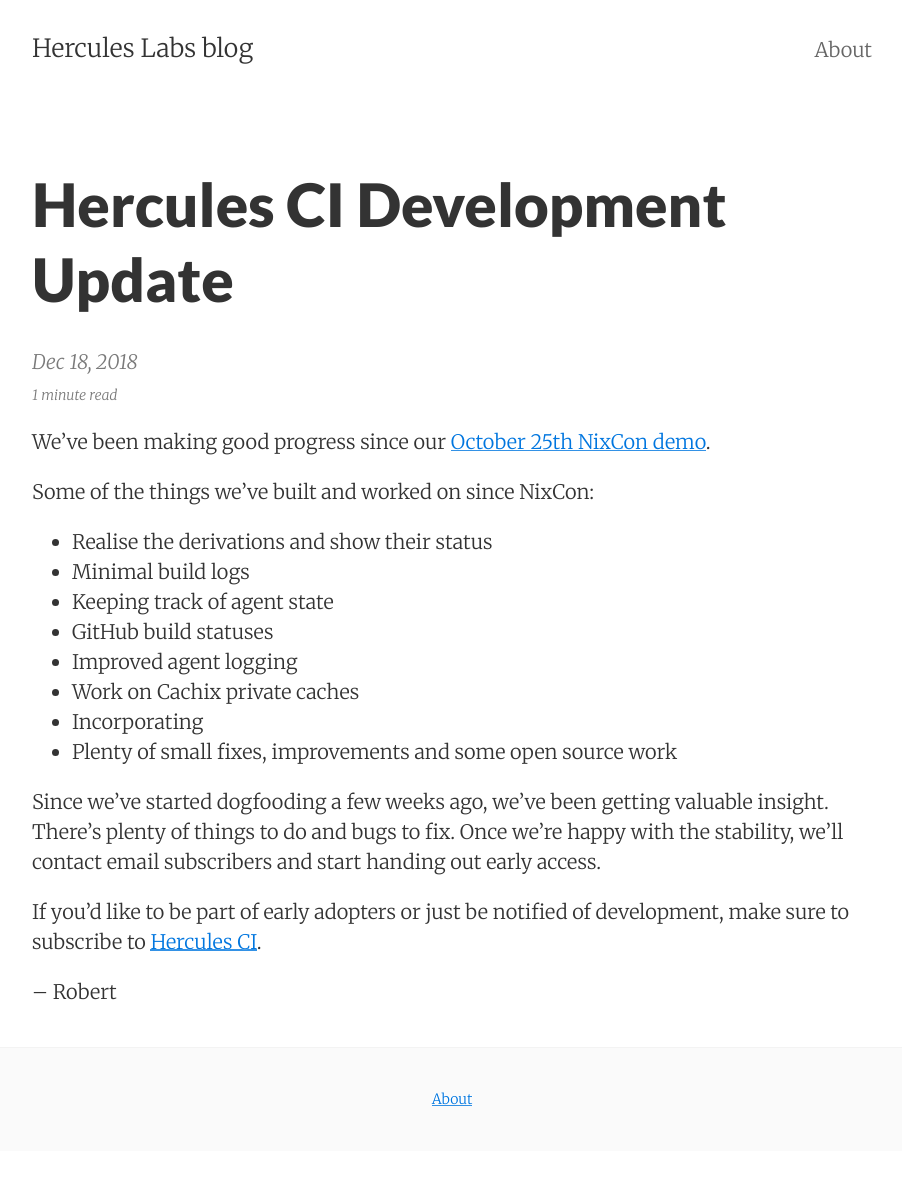
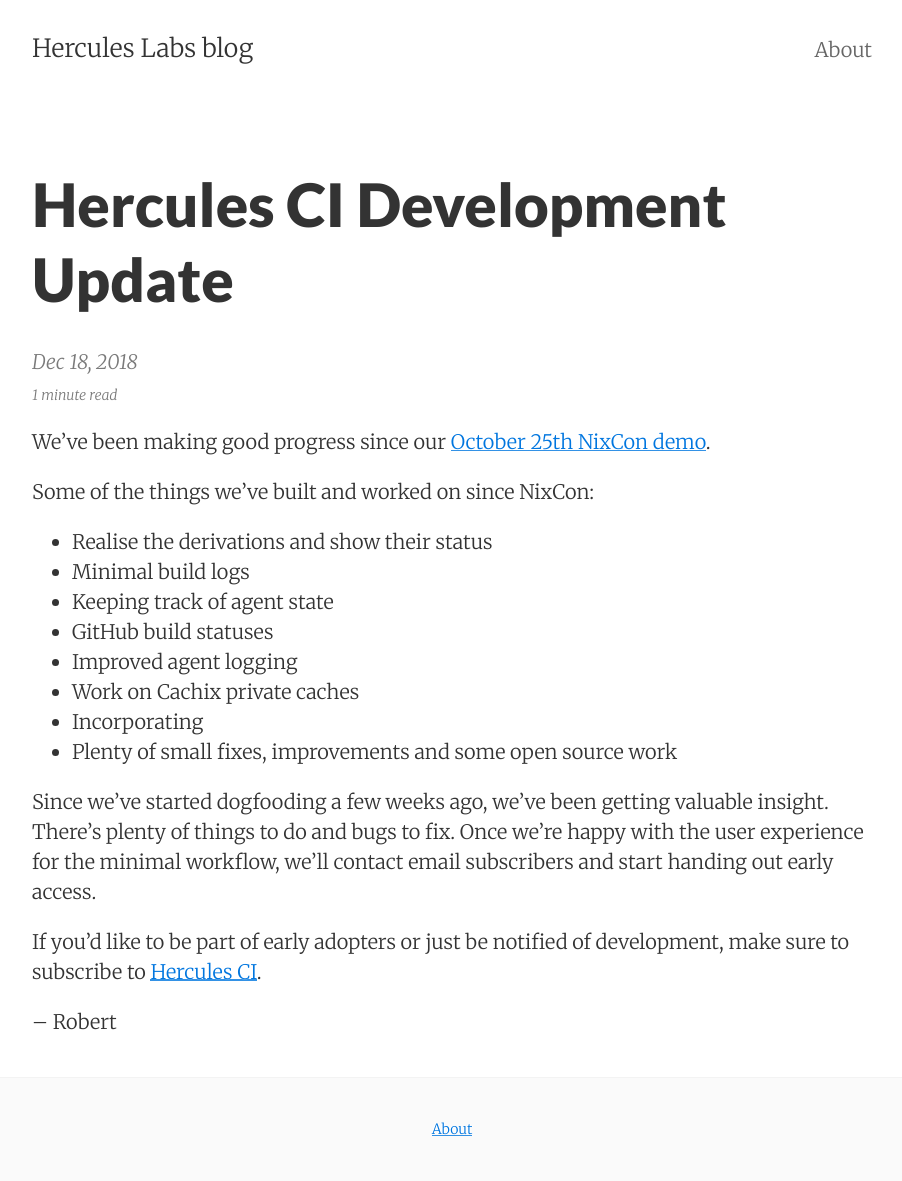
Before and after one commit to hercules-ci/blog.hercules-ci.com, a Jekyll site: the page built from _posts/2018-12-18-hercules-ci-development-update.md, in a window 1280 px wide. Shown: the whole page, without its empty margins (188-1090 px from the left). Built offline with Jekyll 4.4.1, drawn with Linux system fonts in a browser that asks for light colours; before the commit the page ends 1151 px from its top, so only the background shows below that.

Commit message:
Update 2018-12-18-hercules-ci-development-update.md

```diff
--- a/_posts/2018-12-18-hercules-ci-development-update.md
+++ b/_posts/2018-12-18-hercules-ci-development-update.md
@@ -20,7 +20,7 @@
  - Plenty of small fixes, improvements and some open source work
 
 Since we've started dogfooding a few weeks ago, we've been getting valuable insight. There's plenty of things to do and bugs to fix.
-Once we're happy with the stability, we'll contact email subscribers and start handing out early access.
+Once we're happy with the user experience for the minimal workflow, we'll contact email subscribers and start handing out early access.
 
 If you'd like to be part of early adopters or just be notified of development, make sure to subscribe to [Hercules CI](https://hercules-ci.com).
 
```
